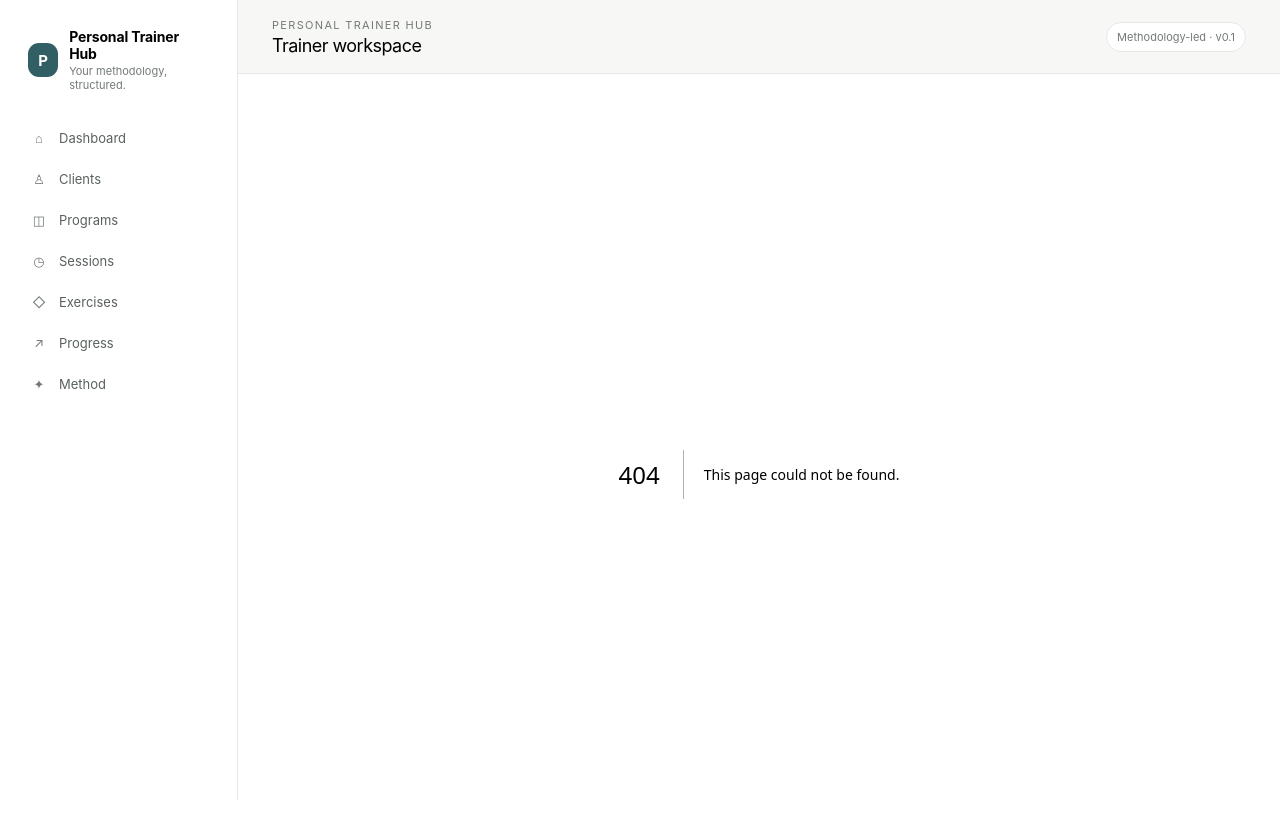
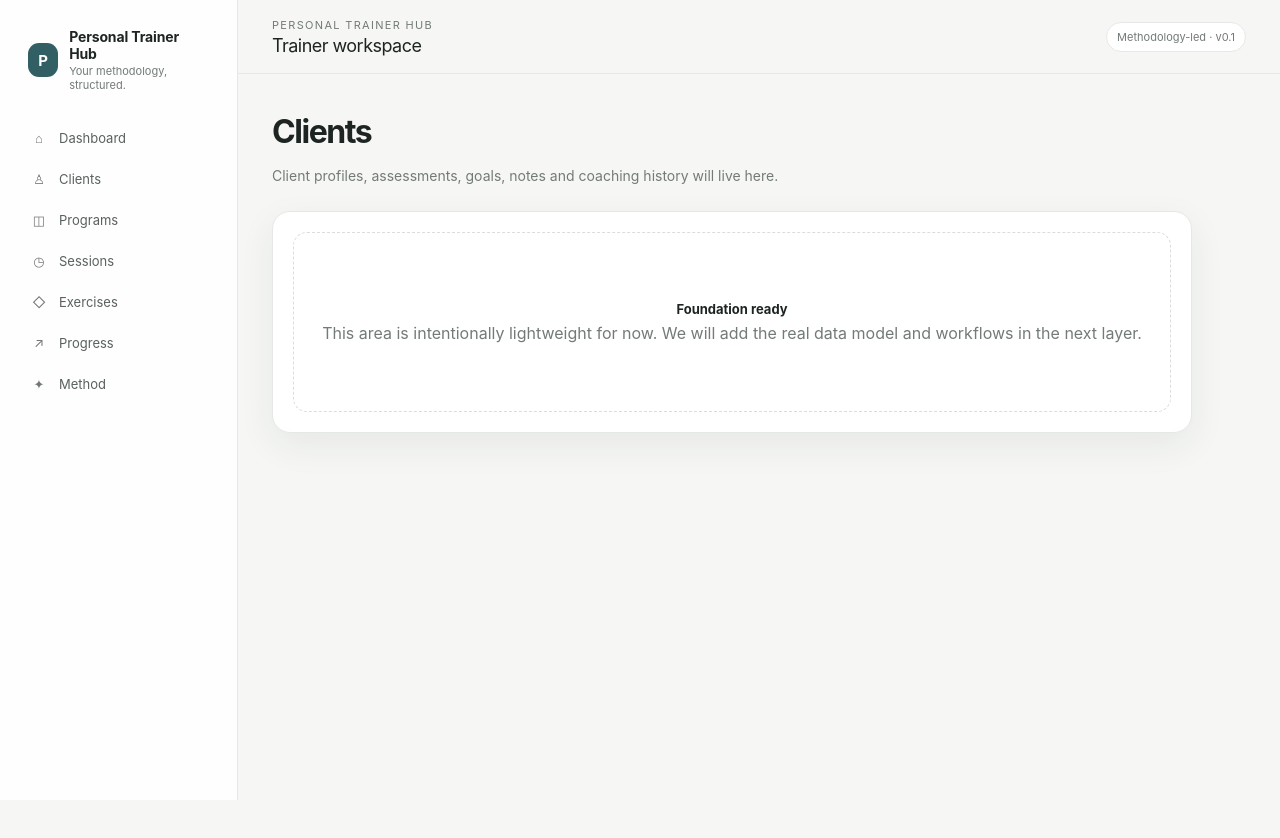
Before and after one commit to goforglam/personal-trainer-hub, a Next.js app: page /clients in a window 1280 px wide. Before the commit this address had no page. Shown: the top 838 px of the page. After the commit the page ends 800 px from the top, so only its background shows below. Built offline with nearby package versions, Linux system fonts and the light colour scheme.

Commit message:
Add app/clients/page.tsx

```diff
--- /dev/null
+++ b/app/clients/page.tsx
@@ -0,0 +1,4 @@
+import { Section } from "../section";
+export default function ClientsPage() {
+  return <Section title="Clients" text="Client profiles, assessments, goals, notes and coaching history will live here." />;
+}
```
